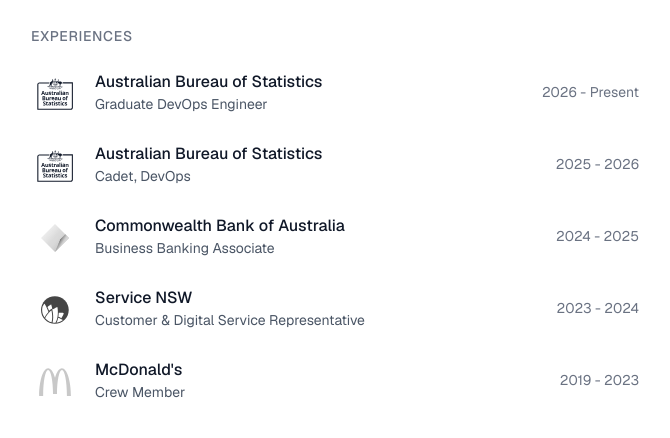
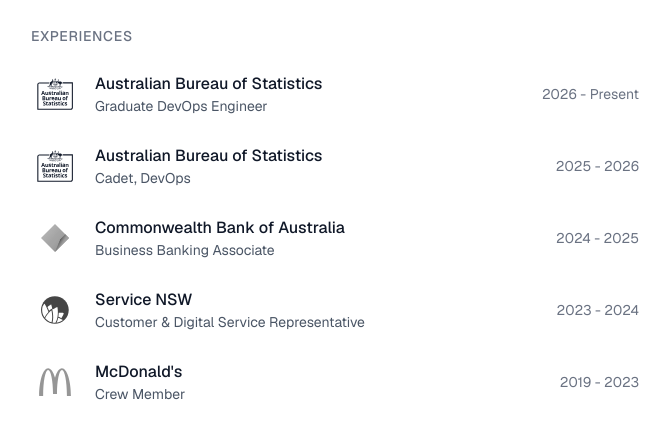
Before and after one commit to PrinceAlii/Website, a Next.js app: page / in a window 1280 px wide. Shown: the part 282-720 px from the top of the page, without its empty margins (305-975 px from the left). Built offline with nearby package versions, Linux system fonts and the light colour scheme.

Commit message:
Center employer logos on the text and darken two pale marks
- Pad the row by 2px and shrink the logo slot to 44px so the logo, text,
  and date share one center line. Row heights are unchanged.
- Darken the CommBank and McDonald's logos in light mode.
- Update the visual spec to match.

```diff
--- a/specs/01-visual-spec.md
+++ b/specs/01-visual-spec.md
@@ -111,11 +111,11 @@ the row ends at `x=296` at most.
 
 ## 5. Experience rows
 
-Each row is a list item with a 48px logo slot and a flexible text block.
+Each row is a list item with a 48px wide, 44px tall logo slot and a flexible text block.
 
 - Row: `display: flex; align-items: flex-start; gap: 16px;`
 - List: vertical stack with `24px` gaps.
-- Logo slot: `48px × 48px`, `flex-shrink: 0`, contents centered.
+- Logo slot: `48px × 44px`, `flex-shrink: 0`, contents centered. The row has 2px of vertical padding so the slot and the 44px text block share one center line.
 - Text starts at `x = 88px` on mobile (24px page padding + 48px icon + 16px gap) and
   `x = 480px` on desktop (416 + 48 + 16).
 - Company: Geist Sans, `16px / 24px`, weight `500`, color `#101828` / `#f3f4f6`.
@@ -165,7 +165,7 @@ Each row is a list item with a 48px logo slot and a flexible text block.
 | Row 3 | 24 | 496 | 342 | 48 |
 | Row 4 | 24 | 568 | 342 | 48 |
 | Row 5 | 24 | 640 | 342 | 48 |
-| Logo slot | 24 | row top | 48 | 48 |
+| Logo slot | 24 | row top + 2 | 48 | 44 |
 | Text block | 88 | row top | 278 | - |
 | Date (row 1) | 262.05 | 354 | 103.95 | 20 |
 
@@ -204,7 +204,7 @@ Each row is a list item with a 48px logo slot and a flexible text block.
 Logos identify employers. They are not decoration:
 
 - All marks sit in a 48px centered slot.
-- CommBank, Service NSW, and McDonald's: grayscale, approximately 28px tall.
+- CommBank, Service NSW, and McDonald's: grayscale, approximately 28px tall. CommBank and McDonald's are darkened in light mode (`brightness-75`).
 - ABS: no backing. The artwork is white on a transparent background, so it is used as a CSS mask (36px wide, 32px tall) filled with `#101828` in light mode and `#f3f4f6` in dark mode.
 - McDonald's keeps its natural aspect ratio (`height: 28px`, width auto).
 - Logos are decorative (`alt=""`) because the company name is adjacent.
--- a/specs/05-acceptance-criteria.md
+++ b/specs/05-acceptance-criteria.md
@@ -29,7 +29,7 @@ device scale factor 1. Reference values come from the captures in `specs/referen
       `Contact` at `x=620.95` (53.8 wide).
 - [ ] `Experiences` label is at `y=308`, 20px tall, with 24px bottom margin.
 - [ ] Experience rows start at `y=352, 424, 496, 568, 640`.
-- [ ] Each row is 48px tall with a 48px logo slot and a 16px gap to the text block.
+- [ ] Each row is 48px tall with a 48px wide logo slot and a 16px gap to the text block.
 - [ ] Text block starts at `x=480`.
 - [ ] Desktop date is vertically centered against the company and role block and right-aligned.
 - [ ] Dates read `2026 - Present`, `2025 - 2026`, `2024 - 2025`, `2023 - 2024`, and
--- a/src/components/company-logo.tsx
+++ b/src/components/company-logo.tsx
@@ -35,7 +35,7 @@ export function CompanyLogo({ kind }: CompanyLogoProps) {
 				alt=""
 				width={32}
 				height={32}
-				className="h-7 w-7 object-contain grayscale"
+				className="h-7 w-7 object-contain brightness-75 grayscale dark:brightness-100"
 			/>
 		);
 	}
@@ -58,7 +58,7 @@ export function CompanyLogo({ kind }: CompanyLogoProps) {
 			alt=""
 			width={32}
 			height={28}
-			className="h-7 w-auto object-contain grayscale"
+			className="h-7 w-auto object-contain brightness-75 grayscale dark:brightness-100"
 		/>
 	);
 }
--- a/src/components/experience-item.tsx
+++ b/src/components/experience-item.tsx
@@ -9,11 +9,11 @@ type ExperienceItemProps = {
 // company line and the role spans the full width. From sm up it is centered against both lines.
 export function ExperienceItem({ experience }: ExperienceItemProps) {
 	return (
-		<li className="flex items-start gap-4">
-			<div className="flex h-12 w-12 shrink-0 items-center justify-center">
+		<li className="flex items-center gap-4 py-0.5">
+			<div className="flex h-11 w-12 shrink-0 items-center justify-center">
 				<CompanyLogo kind={experience.logo} />
 			</div>
-			<div className="grid min-w-0 flex-1 grid-cols-[minmax(0,1fr)_auto] items-center gap-x-2 pb-1">
+			<div className="grid min-w-0 flex-1 grid-cols-[minmax(0,1fr)_auto] items-center gap-x-2">
 				<h3 className="col-start-1 row-start-1 font-medium text-gray-900 dark:text-gray-100">
 					<span className="sm:hidden">{experience.shortCompany ?? experience.company}</span>
 					<span className="hidden sm:inline">{experience.company}</span>
```
